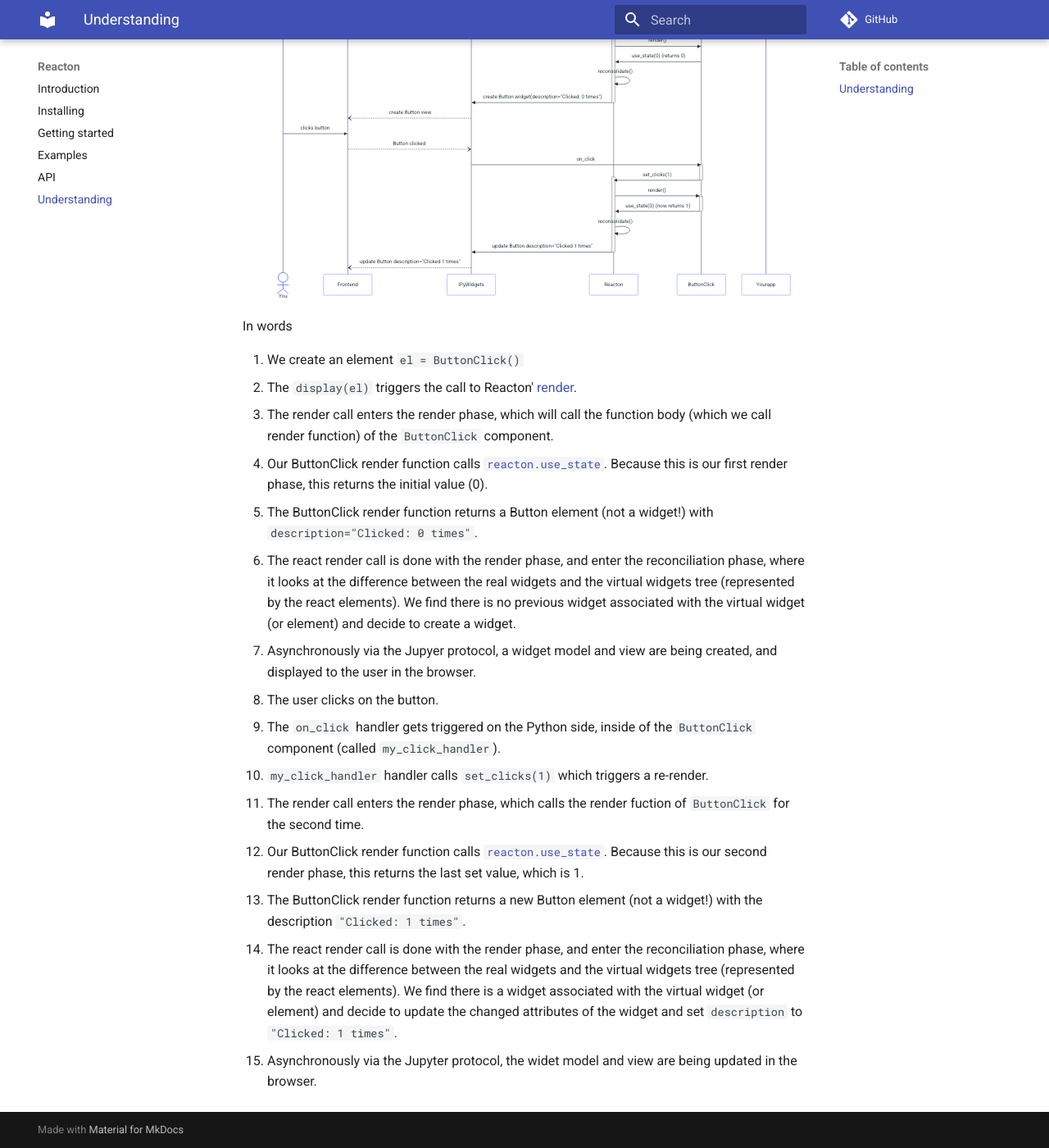
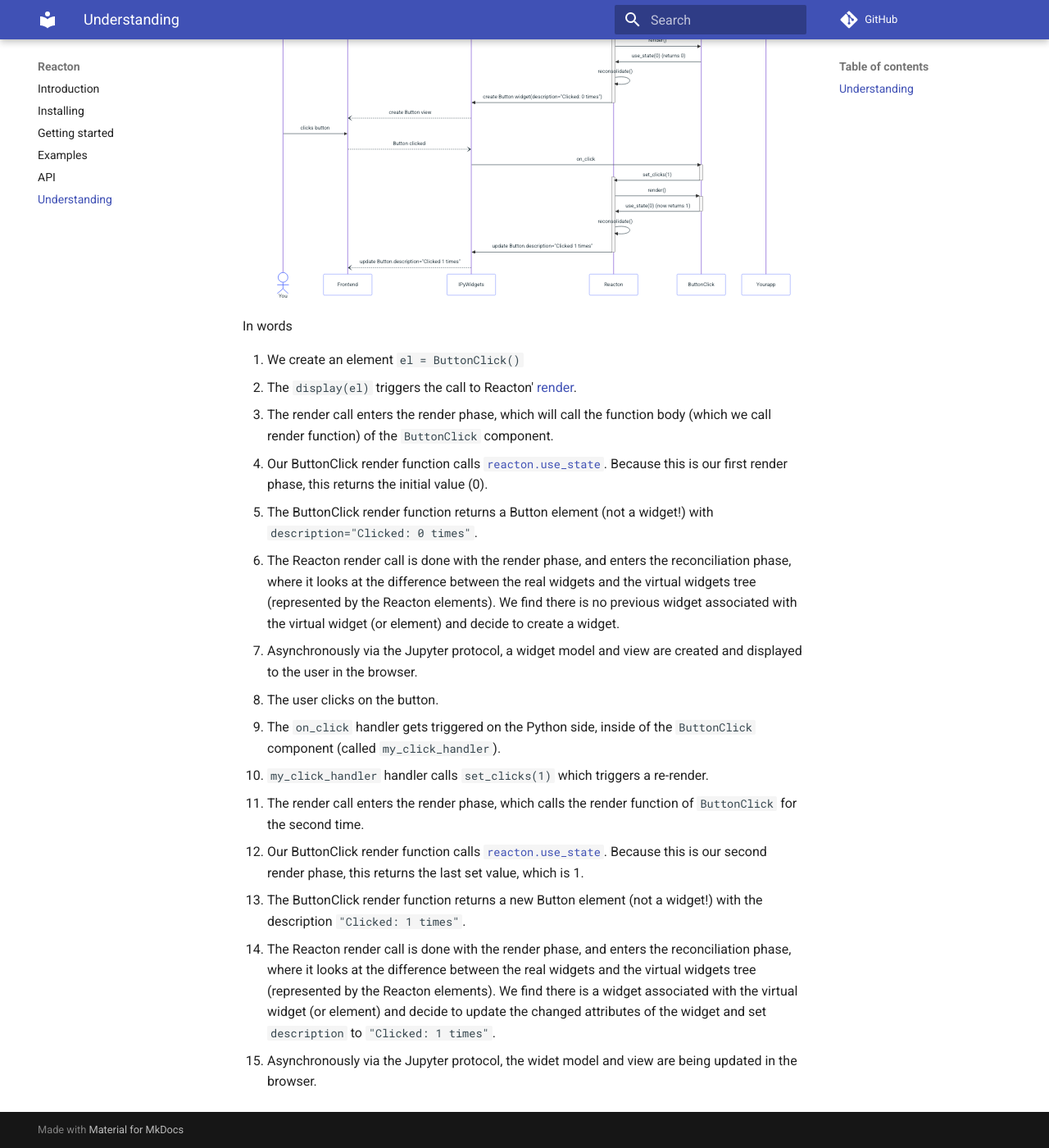
Before and after one commit to widgetti/reacton, an MkDocs documentation site: the page built from docs/understanding.md, in a window 1280 px wide and 1400 px high, scrolled down 353 px. Shown: the whole window at 82% size. Built offline with MkDocs 1.6.1 and Material for MkDocs 9.7.7, drawn with Linux system fonts in a browser that asks for light colours; comment, search, counter and statistics services are not loaded.

Commit message:
docs: typos/fixes

```diff
--- a/docs/understanding.md
+++ b/docs/understanding.md
@@ -51,13 +51,13 @@
    1. The render call enters the render phase, which will call the function body (which we call render function) of the `ButtonClick` component.
    1. Our ButtonClick render function calls [`reacton.use_state`](#use_state). Because this is our first render phase, this returns the initial value (0).
    1. The ButtonClick render function returns a Button element (not a widget!) with `description="Clicked: 0 times"`.
-   1. The react render call is done with the render phase, and enter the reconciliation phase, where it looks at the difference between the real widgets and the virtual widgets tree (represented by the react elements). We find there is no previous widget associated with the virtual widget (or element) and decide to create a widget.
-   1. Asynchronously via the Jupyer protocol, a widget model and view are being created, and displayed to the user in the browser.
+   1. The Reacton render call is done with the render phase, and enters the reconciliation phase, where it looks at the difference between the real widgets and the virtual widgets tree (represented by the Reacton elements). We find there is no previous widget associated with the virtual widget (or element) and decide to create a widget.
+   1. Asynchronously via the Jupyter protocol, a widget model and view are created and displayed to the user in the browser.
    1. The user clicks on the button.
    1. The `on_click` handler gets triggered on the Python side, inside of the `ButtonClick` component (called `my_click_handler`).
    1. `my_click_handler` handler calls `set_clicks(1)` which triggers a re-render.
-   1. The render call enters the render phase, which calls the render fuction of `ButtonClick` for the second time.
+   1. The render call enters the render phase, which calls the render function of `ButtonClick` for the second time.
    1. Our ButtonClick render function calls [`reacton.use_state`](#use_state). Because this is our second render phase, this returns the last set value, which is 1.
    1. The ButtonClick render function returns a new Button element (not a widget!) with the description `"Clicked: 1 times"`.
-   1. The react render call is done with the render phase, and enter the reconciliation phase, where it looks at the difference between the real widgets and the virtual widgets tree (represented by the react elements). We find there is a widget associated with the virtual widget (or element) and decide to update the changed attributes of the widget and set `description` to `"Clicked: 1 times"`.
+   1. The Reacton render call is done with the render phase, and enters the reconciliation phase, where it looks at the difference between the real widgets and the virtual widgets tree (represented by the Reacton elements). We find there is a widget associated with the virtual widget (or element) and decide to update the changed attributes of the widget and set `description` to `"Clicked: 1 times"`.
    1. Asynchronously via the Jupyter protocol, the widet model and view are being updated in the browser.
```
Also changed, not shown: docs/installing.md (+1 -1 lines).
